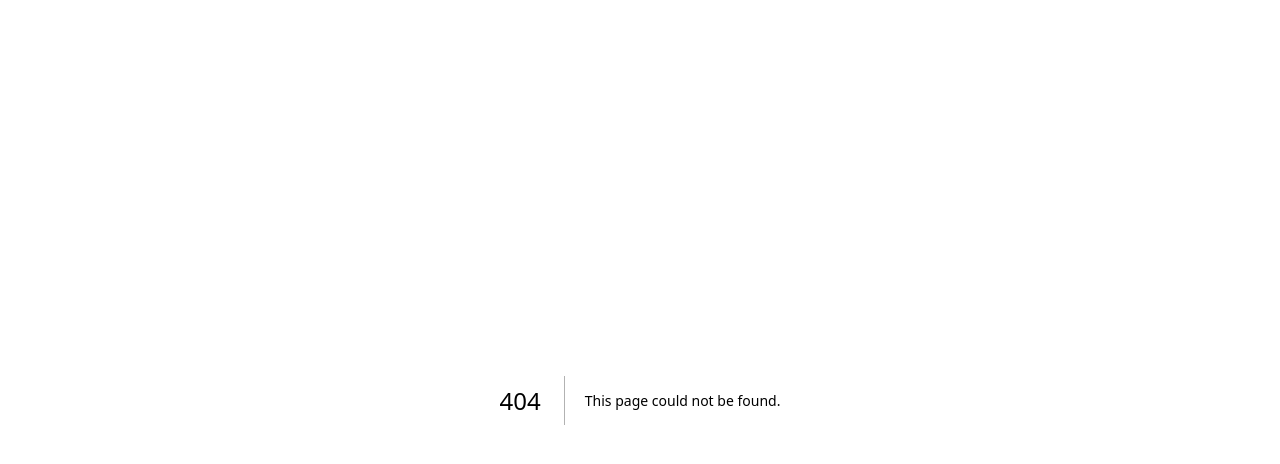
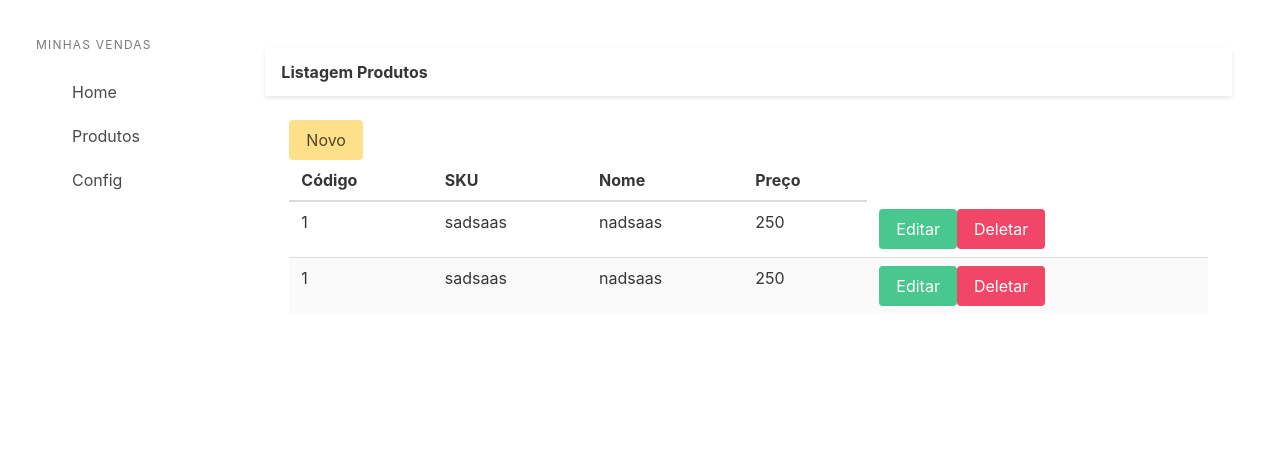
Before and after one commit to gabrielhs33/springboot-next-sales, a Next.js app in the folder sales-app/: page /queries/products in a window 1280 px wide. Before the commit this address had no page. Shown: the top 464 px of the page. Built offline with nearby package versions, Linux system fonts and the light colour scheme.

Commit message:
product table component

```diff
--- a/sales-app/src/components/index.ts
+++ b/sales-app/src/components/index.ts
@@ -1,4 +1,4 @@
 export { Layout } from './layout'
-export { ProductRegister } from './products'
+export { ProductRegister, ProductListing} from './products'
 export { Input } from './common'
 export { Message } from './common'
--- a/sales-app/src/components/layout/menu/index.tsx
+++ b/sales-app/src/components/layout/menu/index.tsx
@@ -10,7 +10,7 @@ export const Menu:React.FC = () =>{
             <ul className="menu-list">
 
                 <MenuItem href="/" label='Home'/>
-                <MenuItem href="/registrations/products" label='Produtos'/>
+                <MenuItem href="/queries/products" label='Produtos'/>
                 <MenuItem href="/" label='Config'/>
             </ul>
         </aside>
--- a/sales-app/src/components/products/index.ts
+++ b/sales-app/src/components/products/index.ts
@@ -1 +1,2 @@
-export {ProductRegister} from './register'
+export { ProductRegister } from './register'
+export { ProductListing } from './listing'
--- /dev/null
+++ b/sales-app/src/components/products/listing/index.tsx
@@ -0,0 +1,29 @@
+import { Layout } from "@/components/layout"
+import Link from "next/link"
+import { ProductTable } from "./table"
+import { Product } from "@/app/models/products"
+
+export const ProductListing: React.FC = () => {
+
+    const products: Product[] = [{
+        id:"1",sku:"sadsaas",name:"nadsaas",price:250,
+
+    },
+    {
+        id:"1",sku:"sadsaas",name:"nadsaas",price:250,
+
+    }]
+
+    return(
+        <Layout title="Listagem Produtos">
+            <Link href="/registrations/products">
+                <button className="button is-warning">Novo</button>
+            </Link>
+
+            <br />
+            <ProductTable products={products}/>
+
+
+        </Layout>
+    )
+}
--- /dev/null
+++ b/sales-app/src/components/products/listing/table/index.tsx
@@ -0,0 +1,52 @@
+import { Product } from "@/app/models/products"
+
+interface ProductTableProps{
+
+    products: Array<Product>
+}
+
+export const ProductTable:React.FC <ProductTableProps> = ({
+
+    products
+}) =>{
+
+    return(
+
+        <table className="table is-striped is-hoverable">
+          <thead>
+            <th>Código</th>
+            <th>SKU</th>
+            <th>Nome</th>
+            <th>Preço</th>
+          </thead>
+          <tbody>
+            {
+                products.map(product => <ProductRow key={ product.id } product={product}/>)
+            }
+          </tbody>
+        </table>
+    )
+}
+
+interface ProductRowProps{
+
+    product:Product;
+}
+
+const ProductRow:React.FC <ProductRowProps> = ({
+    product
+}) =>{
+
+    return(
+        <tr>
+            <td>{product.id}</td>
+            <td>{product.sku}</td>
+            <td>{product.name}</td>
+            <td>{product.price}</td>
+            <td>
+                <button className="button is-success">Editar</button>
+                <button className="button is-danger">Deletar</button>
+            </td>
+        </tr>
+    )
+}
--- a/sales-app/src/components/products/register/index.tsx
+++ b/sales-app/src/components/products/register/index.tsx
@@ -4,6 +4,7 @@ import { useProductService } from 'app/services'
 import { Product } from 'app/models/products'
 import { convertToBigDecimal } from 'app/util/money'
 import { Alert } from 'components/common/messages'
+import Link from "next/link";
 import * as yup from 'yup'
 
 const msgCampoObrigatorio = "Campo obrigatorio";
@@ -146,7 +147,9 @@ export const ProductRegister:React.FC = () =>{
                 </div>
 
                 <div className="control is-link">
-                    <button className="button"> Voltar </button>
+                    <Link href="/queries/products">
+                        <button className="button"> Voltar </button>
+                    </Link>
                 </div>
             </div>
        </Layout>
--- /dev/null
+++ b/sales-app/src/pages/queries/products/index.tsx
@@ -0,0 +1,3 @@
+import { ProductListing } from "@/components";
+
+export default ProductListing
```
